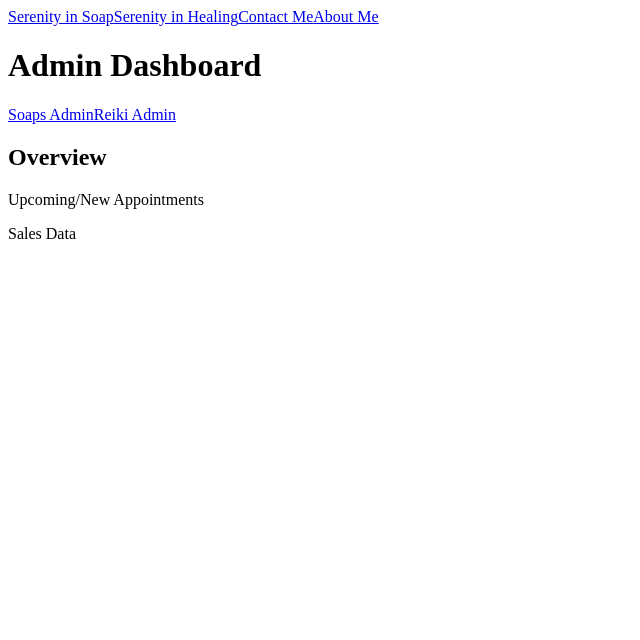
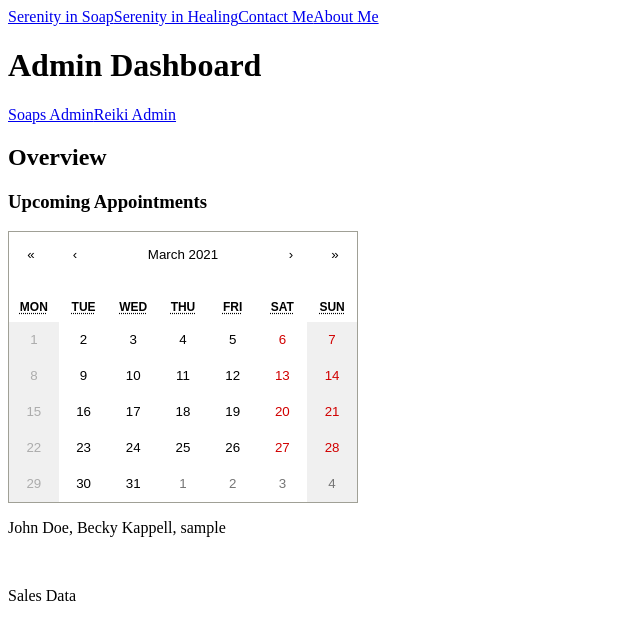
Before and after one commit to kimcodesjs/serenity-ignited, a React app: page /admin in a window 1280 px wide. Shown: the top 640 px of the page, without its empty margins (0-640 px from the left). Built offline with nearby package versions, Linux system fonts and the light colour scheme.

Commit message:
moved upcoming appointments to overview page

```diff
--- a/src/Components/Admin/Overview.js
+++ b/src/Components/Admin/Overview.js
@@ -1,10 +1,35 @@
-import React from 'react'
+import React, { useState } from 'react'
+import Calendar from 'react-calendar'
+import 'react-calendar/dist/Calendar.css'
 
 const Overview = () => {
+
+    const [appointments, getAppointments] = useState({
+        client: 'John Doe',
+        practitioner: 'Becky Kappell',
+        type: 'sample',
+        // time: Interval() -> see Luxon tuts saved in bookmark
+    })
+
+    const getDisabledDates = ({activeStartDate, date, view }) => {
+        if (date.getDay() === 0) {
+            return true
+        } else if (date.getDay() === 1) {
+            return true
+        }
+    }
+
     return (
         <div>
             <h2>Overview</h2>
-            <p>Upcoming/New Appointments</p>
+            <h3>Upcoming Appointments</h3>
+            <Calendar
+                tileDisabled={getDisabledDates}/>
+            {appointments ?
+                <div>
+                    <p>{appointments.client}, {appointments.practitioner}, {appointments.type} </p>
+                </div> : null}
+            <br />
             <p>Sales Data</p>
 
         </div>
```
